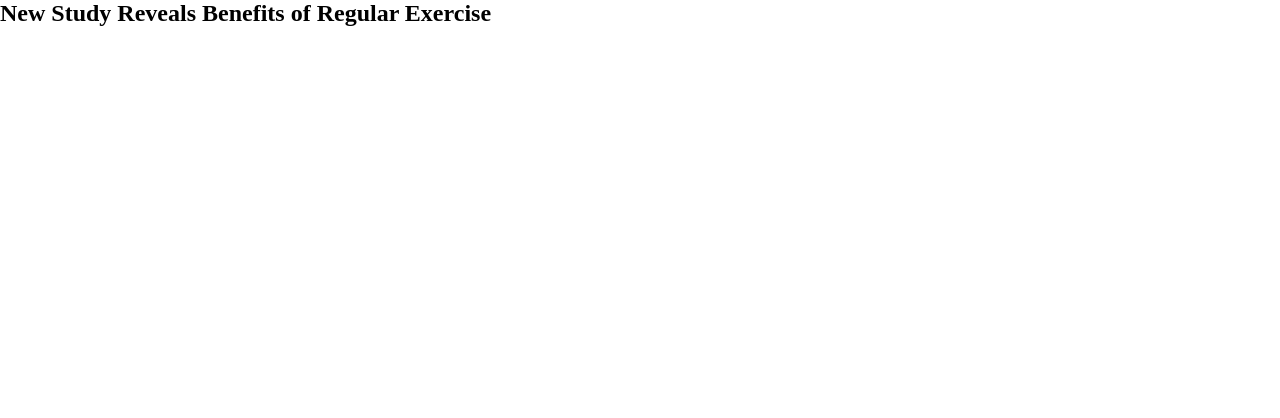
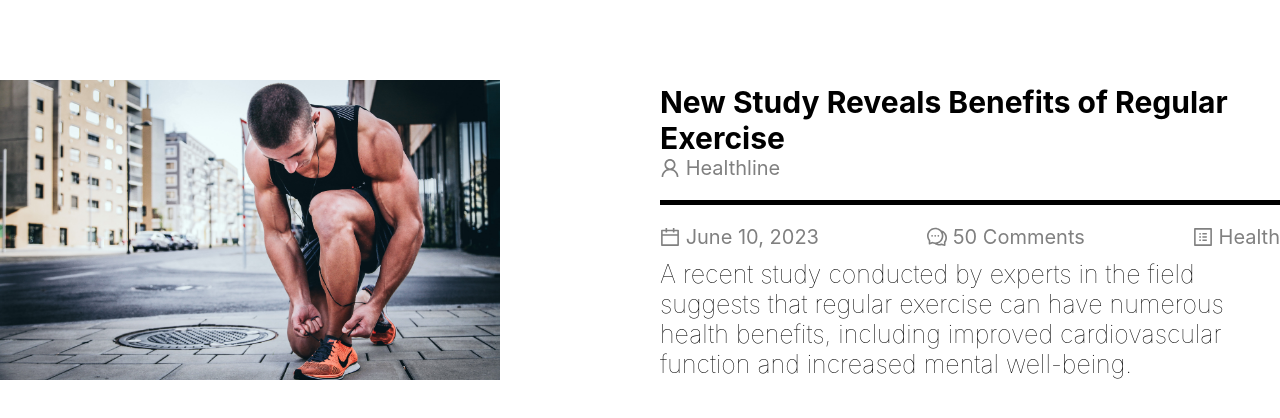
Before and after one commit to mdhamimulhaque/learn-nextJS, a Next.js app: page /news/1 in a window 1280 px wide. Shown: the top 418 px of the page. Built offline with nearby package versions, Linux system fonts and the light colour scheme; data requests are answered from the project's data file.

Commit message:
use redux for data fetching(CSR)

```diff
--- a/package.json
+++ b/package.json
@@ -10,11 +10,13 @@
     "lint": "next lint"
   },
   "dependencies": {
+    "@reduxjs/toolkit": "^1.9.5",
     "antd": "^5.9.2",
     "eslint": "8.49.0",
     "eslint-config-next": "13.5.2",
     "next": "13.5.2",
     "react": "18.2.0",
-    "react-dom": "18.2.0"
+    "react-dom": "18.2.0",
+    "react-redux": "^8.1.2"
   }
 }
--- a/src/pages/_app.js
+++ b/src/pages/_app.js
@@ -1,7 +1,11 @@
+import { store } from "@/redux/store";
 import "@/styles/globals.css";
+import { Provider } from "react-redux";
 
 export default function MyApp({ Component, pageProps }) {
   const getLayout = Component.getLayout || ((page) => page);
 
-  return getLayout(<Component {...pageProps} />);
+  return (
+    <Provider store={store}>{getLayout(<Component {...pageProps} />)}</Provider>
+  );
 }
--- a/src/pages/index.js
+++ b/src/pages/index.js
@@ -2,8 +2,10 @@ import PNewsRootLayout from "@/components/Layouts/PNewsRootLayout";
 import Head from "next/head";
 import Banner from "@/components/Ui/Banner";
 import AllNews from "@/components/Ui/AllNews";
+import { useGetNewsesQuery } from "@/redux/api/api";
 
 const HomePage = ({ allNews }) => {
+  const { data, isLoading } = useGetNewsesQuery();
   return (
     <div>
       <Head>
@@ -16,7 +18,7 @@ const HomePage = ({ allNews }) => {
         <link rel="icon" href="/favicon.ico" />
       </Head>
       <Banner />
-      <AllNews allNews={allNews} />
+      <AllNews allNews={data} />
     </div>
   );
 };
--- a/src/pages/news/[newsId].js
+++ b/src/pages/news/[newsId].js
@@ -1,12 +1,74 @@
-const news = ({ news }) => {
-  return (
-    <div>
-      <h2>{news?.title} </h2>
-    </div>
-  );
-};
+import { Col, Row } from "antd";
+import {
+  UserOutlined,
+  CalendarOutlined,
+  CommentOutlined,
+  ProfileOutlined,
+} from "@ant-design/icons";
+import Image from "next/image";
+import RootLayout from "@/components/Layouts/RootLayout";
 
-export default news;
+const NewsDetailPage = ({ news }) => (
+  <Row style={{ marginTop: "80px", alignItems: "center" }}>
+    <Col md={6} lg={12}>
+      <Image
+        alt="example"
+        src={news?.image_url}
+        width={500}
+        height={300}
+        responsive
+      />
+    </Col>
+    <Col md={6} lg={12} style={{ paddingLeft: "20px" }}>
+      <h1 style={{ fontSize: "30px" }}>{news?.title}</h1>
+      <span
+        style={{
+          color: "gray",
+          display: "block",
+          fontSize: "20px",
+        }}
+      >
+        <UserOutlined /> {news?.author}
+      </span>
+      <div
+        className="line"
+        style={{
+          height: "5px",
+          margin: "20px 0",
+          background: "#000",
+          width: "100%",
+        }}
+      ></div>
+
+      <p
+        style={{
+          display: "flex",
+          justifyContent: "space-between",
+          width: "100%",
+          color: "gray",
+          margin: "10px 0px",
+          fontSize: "20px",
+        }}
+      >
+        <span>
+          <CalendarOutlined /> {news?.release_date}
+        </span>
+        <span>
+          <CommentOutlined /> {news?.comment_count} Comments
+        </span>
+        <span>
+          <ProfileOutlined /> {news?.category}
+        </span>
+      </p>
+
+      <p style={{ fontSize: "25px", fontWeight: "lighter" }}>
+        {news?.description}
+      </p>
+    </Col>
+  </Row>
+);
+
+export default NewsDetailPage;
 
 // export const getStaticPaths = async () => {
 //   const res = await fetch(`http://localhost:5000/news`);
--- /dev/null
+++ b/src/redux/api/api.js
@@ -0,0 +1,13 @@
+import { createApi, fetchBaseQuery } from "@reduxjs/toolkit/query/react";
+
+export const apiSlice = createApi({
+  reducerPath: "api",
+  baseQuery: fetchBaseQuery({ baseUrl: "http://localhost:5000/" }),
+  endpoints: (builder) => ({
+    getNewses: builder.query({
+      query: () => `/news`,
+    }),
+  }),
+});
+
+export const { useGetNewsesQuery } = apiSlice;
--- /dev/null
+++ b/src/redux/store.js
@@ -0,0 +1,10 @@
+import { configureStore } from "@reduxjs/toolkit";
+import { api, apiSlice } from "./api/api";
+
+export const store = configureStore({
+  reducer: {
+    [apiSlice.reducerPath]: apiSlice.reducer,
+  },
+  middleware: (getDefaultMiddleware) =>
+    getDefaultMiddleware().concat(apiSlice.middleware),
+});
```
Also changed, not shown: 1 other file (tests, documents, lock files or other folders).
